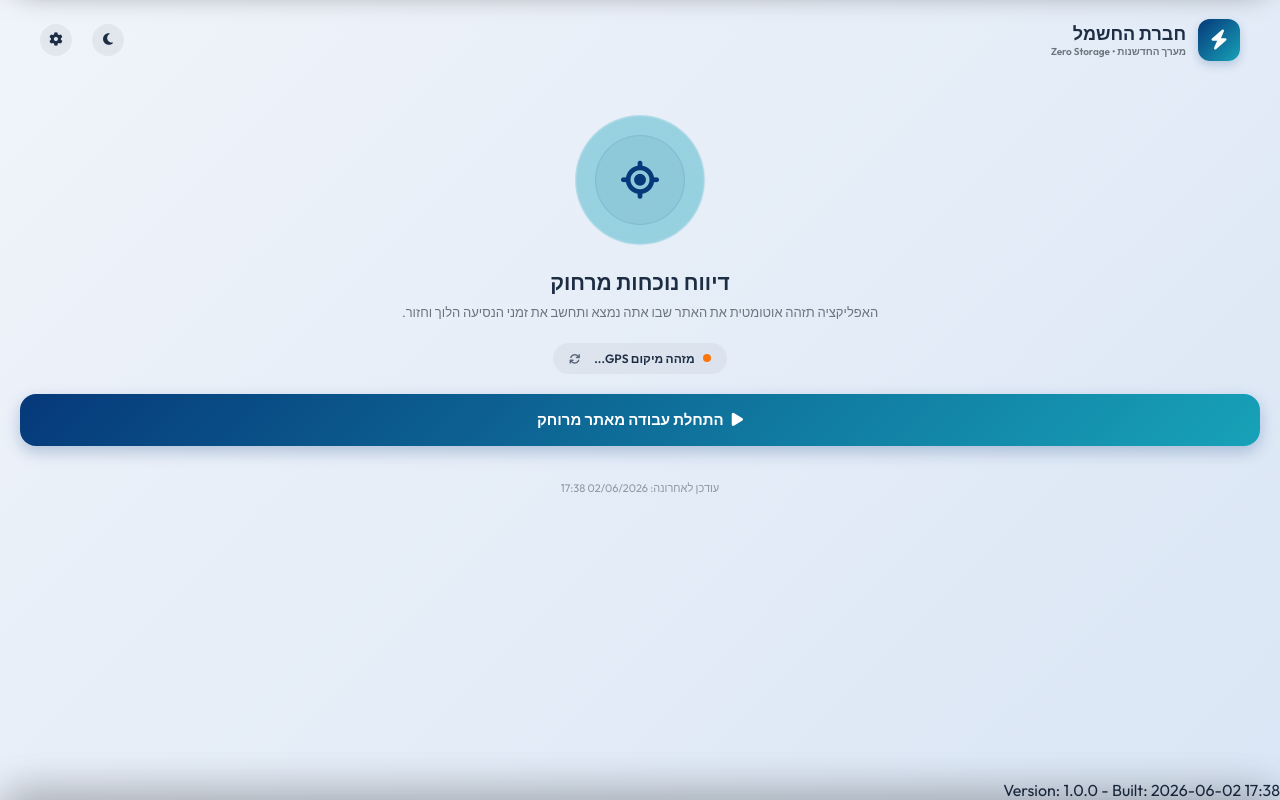
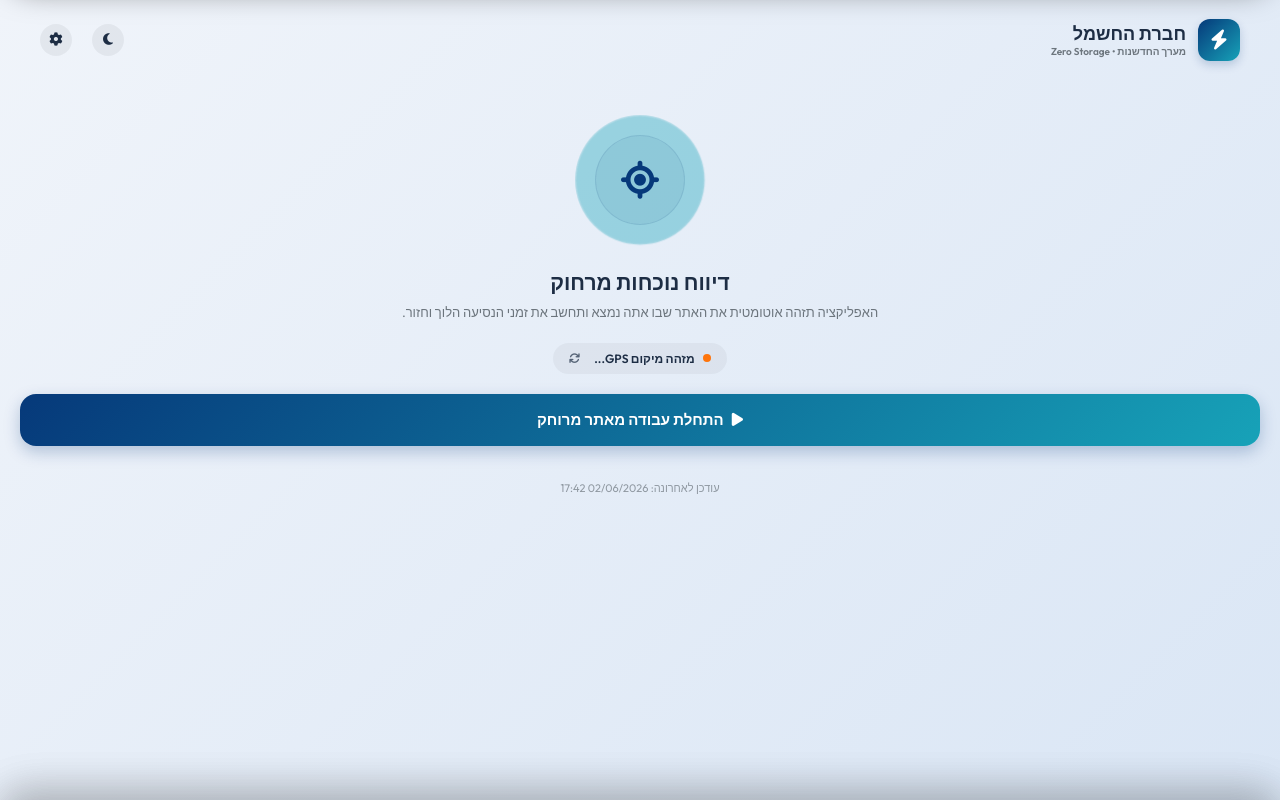
Before and after one commit to rachel-naftelberg/Attendance-Track, a website: page web-app/index.html in a window 1280 px wide. Drawn offline with Linux system fonts and the light colour scheme.

Commit message:
Restore app.js script loading, remove version footer, and update timestamp

```diff
--- a/web-app/index.html
+++ b/web-app/index.html
@@ -89,7 +89,7 @@
                 </button>
 
                 <div style="margin-top: 15px; font-size: 11px; color: var(--text-muted); opacity: 0.7; text-align: center;">
-                    עודכן לאחרונה: 02/06/2026 17:38
+                    עודכן לאחרונה: 02/06/2026 17:42
                 </div>
             </div>
 
@@ -482,8 +482,7 @@
     <!-- Audio Element for Alert sounds -->
     <audio id="alert-sound" src="https://assets.mixkit.co/active_storage/sfx/2013/2013-84.wav" preload="auto"></audio>
 
-<footer class="app-footer">Version: 1.0.0 - Built: 2026-06-02 17:38</footer>
-
+    <script src="app.js"></script>
     <script>
         // Register Service Worker for PWA
         if ('serviceWorker' in navigator) {
```
